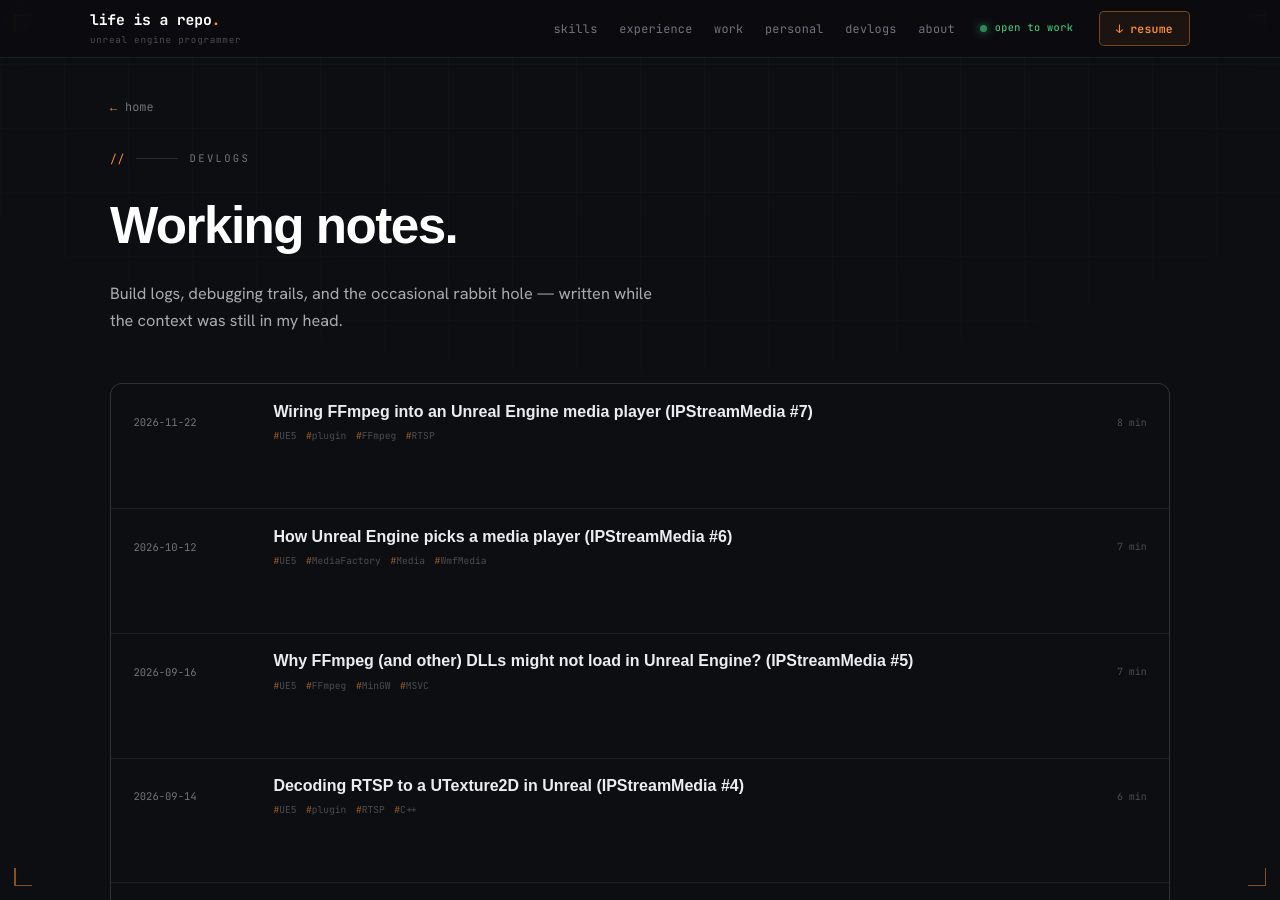
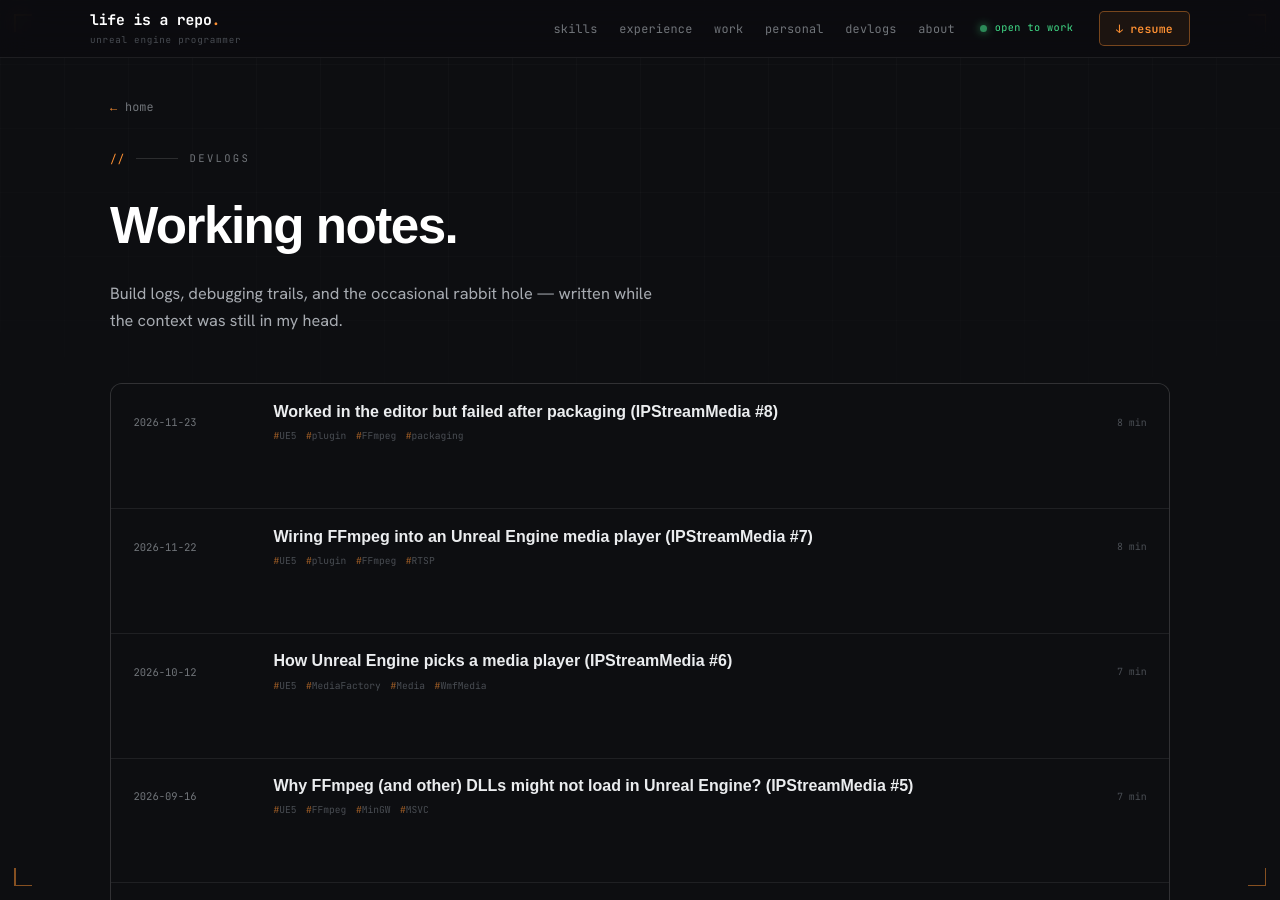
Before and after one commit to LifeisaRepo/lifeisarepo.github.io, a Jekyll site: the page built from devlog.html, in a window 1280 px wide and 900 px high. Built offline with Jekyll 4.4.1, drawn with Linux system fonts in a browser that asks for light colours; some web fonts are replaced; part of the change alters nothing that is shown.

Commit message:
IPStream #8

```diff
--- a/_posts/2026-11-22-ipstream_7.md
+++ b/_posts/2026-11-22-ipstream_7.md
@@ -76,7 +76,7 @@ The first frame still takes about 1.4 s to arrive after *Open*, but that wait no
 
 ## What's next ?
 
-By this time it was mid-October, and I realised that the weekends I'd planned for this project were all used up. The next devlog is about what came of that: a deadline, a packaged build that couldn't find DLLs sitting right next to it, and the first beta release.
+By this time it was mid-October, and I realised that the weekends I'd planned for this project were all used up. The [next devlog](/devlogs/2026/11/23/ipstream_8.html) is about what came of that: a deadline, a packaged build that couldn't find DLLs sitting right next to it, and the first beta release.
 
 
 This is the [Github repo](https://github.com/LifeisaRepo/UE_IPStream){:target="\_blank"} if you wish to follow along.
--- /dev/null
+++ b/_posts/2026-11-23-ipstream_8.md
@@ -0,0 +1,100 @@
+---
+layout: post
+title: "Worked in the editor but failed after packaging (IPStreamMedia #8)"
+date: 2026-11-23 22:12:00 +0530
+category: devlogs
+tags: [UE5, plugin, FFmpeg, packaging, C++, MediaFramework]
+read_time: 8
+subtitle: "Ship it! 🚢"
+description: "The packaged game said “Open Url Failed”. The DLLs it couldn't load were sitting right next to it, and the editor had never complained once."
+---
+
+<div class="doc-numbered" markdown="1">
+
+## Where #7 left off
+
+[IPStreamMedia](https://github.com/LifeisaRepo/UE_IPStream){:target="\_blank"} is the Unreal plugin I'm building to play live RTSP camera streams through Unreal's own Media Player. In [#7](/devlogs/2026/11/22/ipstream_7.html) it finally showed live video, with FFmpeg decoding on its own thread (the worker), and opening a stream stopped freezing the game.
+
+Then I checked what was next on the plan.. After a working player it had four milestones left: move the colour conversion to the GPU, make the player survive things going wrong, get a packaged build and a latency number, and make a demo. The awkward part: when I made the plan in August, I gave this project eight weekends, and those were used up 😬.
+
+
+
+## A deadline appears
+
+So I gave the first version, v0.1, a date: **Monday 26 Oct**, ahead of a game-dev expo on the 28th. I was going there to meet people and show them my portfolio, this plugin included. I wouldn't have a PC there, so the demo had to be a screen recording of a packaged build.
+
+To make that date I had to cut the GPU colour conversion. I had already decided that it would be one of the first things I would cut if I ran short on time. Audio got pushed to after v0.1 as well.
+
+A release also needed two things no milestone covered. The camera URL has my password in it, and nobody else can reach my home network anyway, so the URL can't be baked into the build. So the demo needed a screen where you type the URL in, and it had to run as a packaged game, not just in the editor. The plan was to create a packaged build as early as possible, because some problems only show up in packaged builds, and after [#5](/devlogs/2026/09/16/ipstream_5.html) I definitely wasn't going to wait till the last minute.
+
+While working on the URL screen I came across another interesting problem: since it calls *Open Url* directly, `WMF` picked up the `rtsp://` URL by default (it claims `rtsp` too, as we saw in [#6](/devlogs/2026/10/12/ipstream_6.html)). Calling *Set Desired Player Name* (`IPStreamMedia`) before *Open Url* sorted that problem.
+
+## Worked in the editor, failed when packaged
+
+After a build was finally packaged, the first run threw an **"Open Url Failed"** error (obviously!). The log said `avcodec-63.dll` and `avformat-63.dll` failed to load because they "do not exist" 🙃. Both were sitting right there in the folder. `avutil` and `swscale` loaded just fine.
+
+If you read [#5](/devlogs/2026/09/16/ipstream_5.html), Windows error 126 might ring a bell. It also means **"a DLL that this DLL needs is missing"**. Reading the import tables showed that `avcodec` imports `swresample-7.dll`, which the build wasn't copying into the package. `avformat` then failed because it needs `avcodec`. The editor never showed this because the plugin's source folder holds the full set of FFmpeg DLLs, while the package only gets the ones I listed.
+
+I also wanted the GitHub release to carry the plugin on its own along with the demo game. Interestingly, packaging the plugin **dropped the whole FFmpeg folder!** I realised the plugin packager only copies a fixed set of folders, plus whatever `Config/FilterPlugin.ini` lists. So now that file lists the headers, import libs, DLLs and licence files.
+
+Development and Shipping builds both streamed, and **`v0.1-beta`** went out as a pre-release, with the demo and the plugin zip. It played a stream just fine. It just couldn't tell you when something went wrong.
+
+## Telling Blueprint what's going on
+
+That was the next milestone anyway: making the player survive things going wrong. Its checklist was to pull the network cable mid-stream, stop PIE mid-stream, give it a bad URL, and open and close it multiple times in a row, with nothing hanging, crashing or leaking.
+
+Reconnecting already worked (the worker reconnects by itself, and toggling the PC's network adapter brought the picture back every time), and stopping PIE was handled by the thread join from [#7](/devlogs/2026/11/22/ipstream_7.html). The problem was what the Blueprints saw. Back in #6, `MediaOpened` fired the moment I called *Open Url*. With no FFmpeg in the skeleton that was fine, but now it was a lie: it fired before anything had connected. And a dead URL just failed silently, because the worker kept retrying in the background and never told anyone.
+
+The worker can't simply call the engine to report things. It's on the wrong thread, and there's a nastier problem. The facade (the engine layer in front of every player plugin, from #7) holds a lock while it calls our `Close()`, and `Close()` waits for the worker to finish. If the worker ever needed that same lock, both would wait for the other forever resulting in a **deadlock**, and stopping PIE would hang.
+
+So the worker drops ready-made engine events into a queue that it owns (`TQueue<EMediaEvent, EQueueMode::Spsc>`: lock-free, one thread writes, one reads). The player reads that queue in `TickInput`, which runs on the game thread every frame, and passes the events on. Since the queue lives inside the worker, `Close()` throws away any stale news along with the worker. No clean-up code needed.
+
+Now Blueprint actually knows what's going on:
+
+- **Media Opened** fires at the first frame (~1.4 s after *Open*).
+- **Media Open Failed** fires for a URL that never connects, after 2 tries (14.1 s). A stream that has never worked is most likely a wrong URL, so it doesn't get to retry forever.
+- **Playback Suspended / Resumed** fire around a reconnect. Tested by switching the network adapter off and on again 🔌.
+- **End Reached** fires when the reconnect limit runs out (3 by default, you can set it from Blueprint).
+
+The demo's URL screen shows all of this as on-screen text.
+
+The multiple open-close test is where it got less fun. Memory went up with every open and close, about 0.5 MB each time, in a straight line. I spent a day chasing it, couldn't pin it down, and with the deadline this close I parked it as a known issue. It comes back at the [end of this devlog](#two-rabbit-holes).
+
+### Small but visible
+
+Other pending updates included reporting the video track and its information. `GetNumTracks` was returning 0, so Blueprint couldn't read the video's size, frame rate or codec. Now it can (1280x720, 25 fps, "hevc").
+
+The colours were also slightly off. Remember the `yuv420p(tv)` in the ffprobe output from [#3](/devlogs/2026/09/05/ipstream_3.html)? The `tv` part is the colour range. What's missing after it is the colour formula, because the camera didn't specify which one it uses. When it's not specified, FFmpeg's converter falls back to **BT.601**, the SD standard. HD video is usually **BT.709** _aka Rec.709_ and mostly all videos are at least HD nowadays. So I switched the default fallback to BT.709 instead when nothing is specified and it made the picture match the same stream running on VLC, side by side.
+
+![Great success!](/assets/images/ip_stream_7/great-success.gif){:.img-center width="440"}
+
+### A first latency number, the awkward way
+
+The last thing for v0.1 was a latency number, since "as low latency as possible" was the whole point back in [#1](/devlogs/2026/08/23/ipstream_1.html). My CCTV camera is fixed and far away from the PC, so the setup was a bit hacky: a phone showing a millisecond clock on a world-time website held in front of the camera, a browser running the same clock website on my PC next to the game window, and a lot of screenshots. **About 250 ms from camera to screen** (median 248 ms over 25 screenshots). Call it rough, though. The mobile display was not very clear in the CCTV footage so I asked Claude to try and figure out the numbers and it did everything it could to read those blurry digits.
+
+> For all future tests I figured it would be a lot easier to just use a local RTSP server and OBS to do all the tests, so that's what I did :). _Also sharing screenshots wouldn't doxx me this way._
+
+## Expo day
+
+`v0.1.2-beta` went out the night before the expo (so much for the 26th deadline), with the events, the track info and the colour fix. For the recording, instead of my camera I just used OBS (with an RTSP server plugin) and streamed Big Buck Bunny from my own PC into the game. The [recording is on YouTube](https://www.youtube.com/watch?v=XT4aLqlNvqM){:target="\_blank"} if you want to see it.
+
+
+## Two rabbit holes
+
+After the expo I took a couple weeks break from this project and worked on the [Chrono Recall](/projects/chrono-recall) gameplay ability prototype. I came back around mid-Nov to the two things I'd parked: the leak, and a proper breakdown of where the latency goes. OBS made both a lot easier. It runs on the same PC, so there's no dependency on the camera and nothing private on screen.
+
+**The leak.** Memory grew by 3 to 15 MB a minute while a stream was open, outside Unreal's own allocator. Chasing it took a stand-alone test program, a 12 GB heap trace and a lot of wrong guesses. Spoiler: it wasn't a bug in my plugin.
+
+**Where the milliseconds go.** With Unreal Insights (Unreal's profiler) I timestamped every frame at four points along the way, to see how much of the delay is actually the plugin's. With OBS I could also measure the whole trip from source to screen properly this time, no phone clock needed. One OBS setting turned out to matter more than anything in my code, and B-frames made an appearance too.
+
+That work went out as [`v0.1.3-beta`](https://github.com/LifeisaRepo/UE_IPStream/releases/tag/v0.1.3-beta){:target="\_blank"} on 17 Nov, with a Shipping demo, a Development demo for profiling and a UE5.3 plugin package as well.
+
+## What's next ?
+
+The leak story is next, then the latency one. Audio comes after that.
+
+The [Github repo](https://github.com/LifeisaRepo/UE_IPStream){:target="\_blank"} is right here if you want to try the beta. It's tested with one IP camera and OBS, on Win64 and UE 5.3, so if it breaks on your setup, I'd like to know.
+
+That's all for this one. Cheers! 🍻
+
+</div>
```
